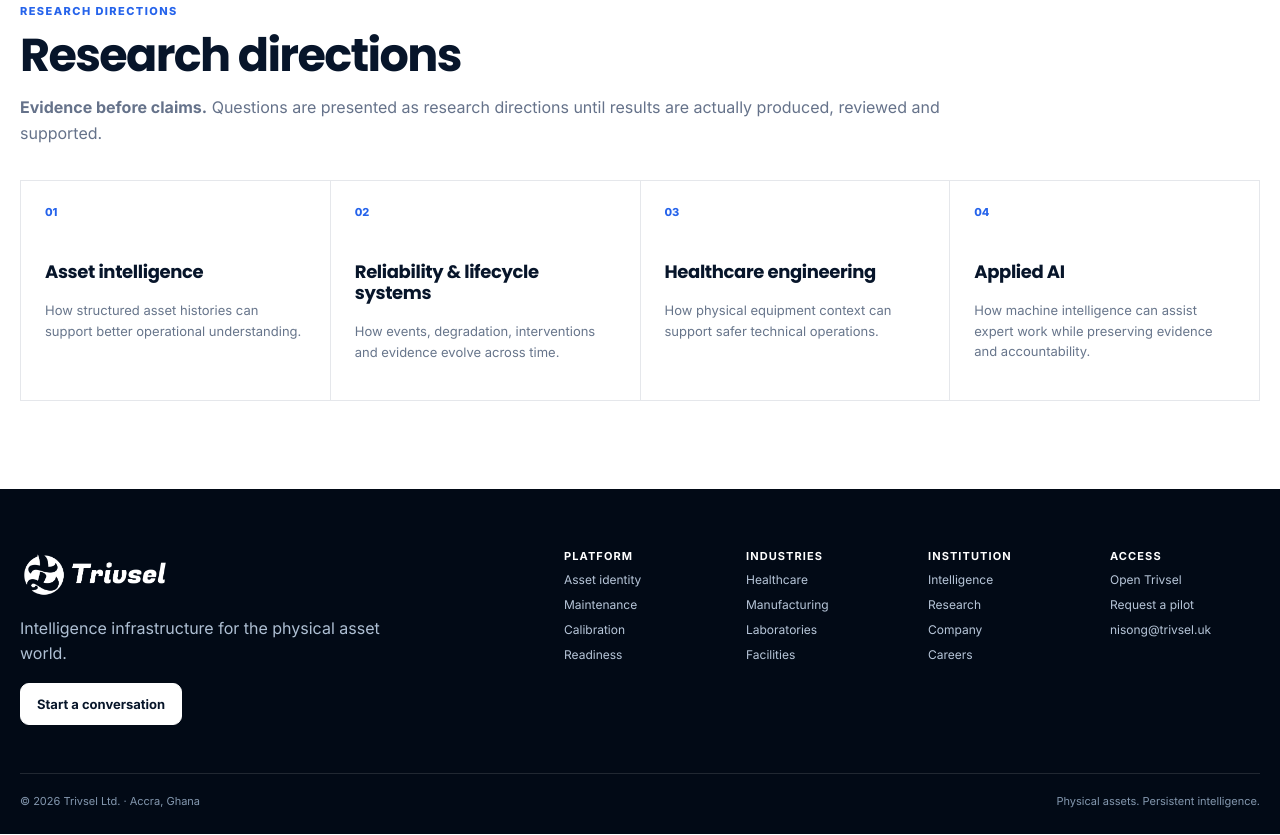
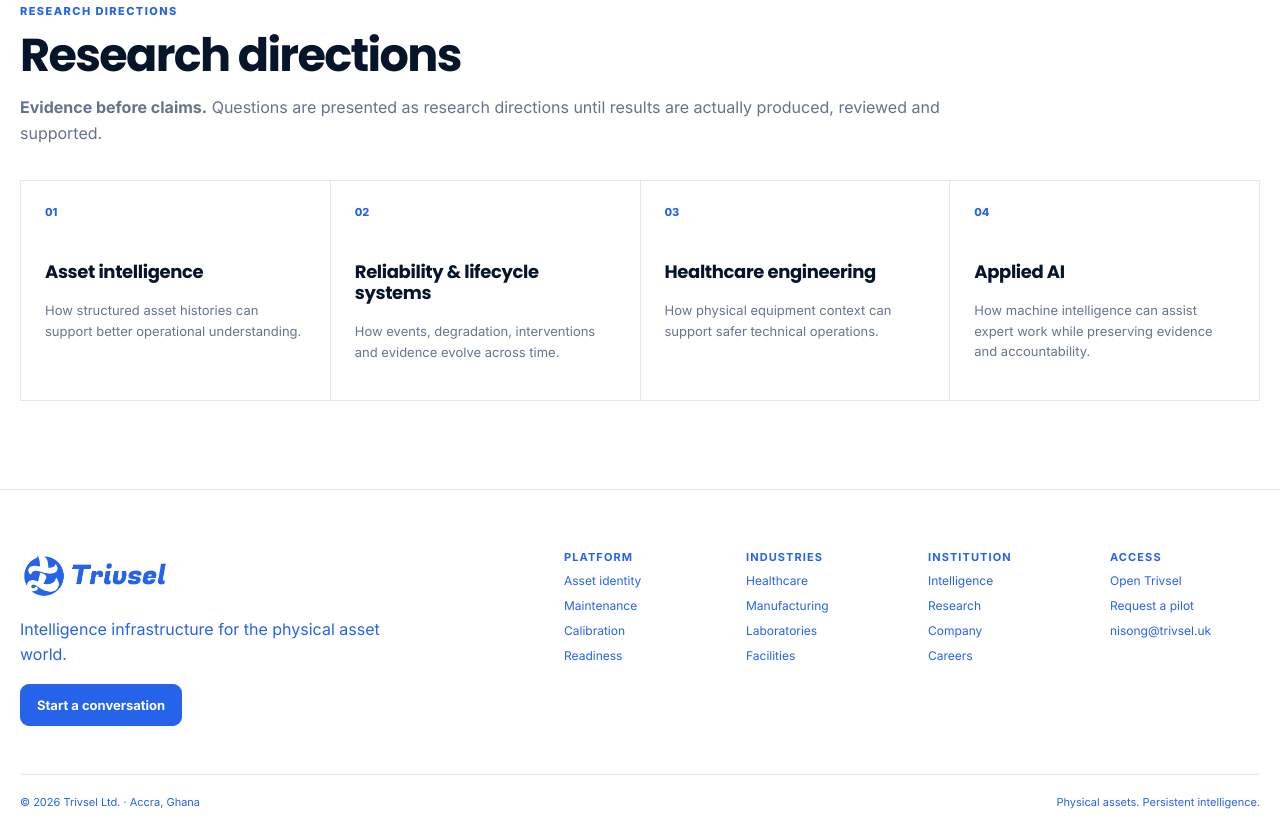
Before and after one commit to NisongMonyimba/trivsel-biomedical, a plain HTML site: page research/index.html in a window 1280 px wide. Shown: the part 784-1619 px from the top of the page. Drawn offline with Linux system fonts and the light colour scheme.

Commit message:
Deploy Trivsel title footer and punctuation release
Static public-site release from source commit 392902fb32f51bb4c9ab060118e1043e1e5678a7.

```diff
--- a/research/index.html
+++ b/research/index.html
@@ -1,4 +1,4 @@
-<!-- trivsel-marketing-source: 0af740960d4ccb5c57917be7495b36d0bc349c8f -->
+<!-- trivsel-marketing-source: 392902fb32f51bb4c9ab060118e1043e1e5678a7 -->
 <!doctype html>
 <html lang="en">
 <head>
@@ -6,11 +6,11 @@
   <meta name="viewport" content="width=device-width, initial-scale=1">
   <meta name="theme-color" content="#2563EB">
 <meta name="description" content="Trivsel connects physical asset identity, location, maintenance, calibration, interventions, readiness and history into useful operational context.">
-  <title>Research — Trivsel</title>
+  <title>Research: Trivsel</title>
   <link rel="preconnect" href="https://fonts.googleapis.com">
   <link rel="preconnect" href="https://fonts.gstatic.com" crossorigin>
   <link href="https://fonts.googleapis.com/css2?family=Poppins:wght@600;700;800&display=swap" rel="stylesheet">
-  <link rel="stylesheet" href="/static/marketing/css/site.css?v=app-hover-20260922-054907">
+  <link rel="stylesheet" href="/static/marketing/css/site.css?v=title-footer-noemdash-v6">
   <link rel="icon" type="image/png" href="/static/img/logo-icon.png">
   <link rel="shortcut icon" type="image/png" href="/static/img/logo-icon.png">
   <link rel="apple-touch-icon" href="/static/img/logo-icon.png">
@@ -327,7 +327,7 @@
     <div class="tv-page-hero__copy">
       <p class="tv-eyebrow">TRIVSEL / RESEARCH</p>
       <h1>Research for better physical systems.</h1>
-      <p class="tv-page-hero__lead">We are interested in better ways to understand reliability, measurement, evidence and physical asset systems. These are research directions — not claims of published results or shipped product capability.</p>
+      <p class="tv-page-hero__lead">We are interested in better ways to understand reliability, measurement, evidence and physical asset systems. These are research directions: not claims of published results or shipped product capability.</p>
     </div>
     <figure class="tv-page-hero__media tv-media-card">
       <img src="/static/marketing/img/industry-labs.png" alt="A researcher working with scientific instrumentation in a laboratory." fetchpriority="high">
--- a/static/marketing/css/site.css
+++ b/static/marketing/css/site.css
@@ -1084,3 +1084,121 @@ They keep restrained blue text feedback.
 }
 
 /* END TRIVSEL APP HOVER PARITY */
+
+/* ============================================================
+   TRIVSEL FOOTER — WHITE / BRAND BLUE
+   ============================================================ */
+
+.tv-footer {
+  background: #FFFFFF !important;
+  color: #2563EB !important;
+  border-top: 1px solid #E5E7EB;
+}
+
+/* Main footer copy */
+.tv-footer p,
+.tv-footer span,
+.tv-footer small,
+.tv-footer address {
+  color: #2563EB !important;
+}
+
+/* Column headings */
+.tv-footer h1,
+.tv-footer h2,
+.tv-footer h3,
+.tv-footer h4,
+.tv-footer h5,
+.tv-footer h6,
+.tv-footer__title,
+.tv-footer__heading {
+  color: #2563EB !important;
+}
+
+/* Footer links */
+.tv-footer a {
+  color: #2563EB !important;
+  text-decoration: none;
+  transition:
+    color 0.15s ease,
+    background-color 0.15s ease,
+    border-color 0.15s ease;
+}
+
+@media (hover: hover) and (pointer: fine) {
+  .tv-footer a:hover {
+    color: #1D4ED8 !important;
+    text-decoration: underline;
+    text-underline-offset: 3px;
+  }
+}
+
+.tv-footer a:focus-visible {
+  color: #1D4ED8 !important;
+  outline: 2px solid #2563EB;
+  outline-offset: 3px;
+  border-radius: 4px;
+}
+
+/* Footer brand */
+.tv-footer__brand,
+.tv-footer__brand span,
+.tv-footer__brand strong {
+  color: #2563EB !important;
+}
+
+/*
+Restore the normal blue Trivsel logo in the footer.
+This removes any white/invert filter that was being used
+for the previous dark footer.
+*/
+.tv-footer__brand img,
+.tv-footer img {
+  filter: none !important;
+  opacity: 1 !important;
+}
+
+/* Footer separators */
+.tv-footer hr,
+.tv-footer__bottom,
+.tv-footer__legal,
+.tv-footer__divider {
+  border-color: #DCE6F5 !important;
+}
+
+/* Copyright / bottom-line text */
+.tv-footer__bottom,
+.tv-footer__bottom p,
+.tv-footer__bottom span,
+.tv-footer__legal,
+.tv-footer__legal a {
+  color: #2563EB !important;
+}
+
+/*
+Keep the main CTA visually strong:
+blue background + white foreground.
+*/
+.tv-footer .tv-button,
+.tv-footer .tv-button--blue {
+  background: #2563EB !important;
+  border-color: #2563EB !important;
+  color: #FFFFFF !important;
+}
+
+@media (hover: hover) and (pointer: fine) {
+  .tv-footer .tv-button:hover,
+  .tv-footer .tv-button--blue:hover {
+    background: #1D4ED8 !important;
+    border-color: #1D4ED8 !important;
+    color: #FFFFFF !important;
+  }
+}
+
+/* Reduced motion */
+@media (prefers-reduced-motion: reduce) {
+  .tv-footer a,
+  .tv-footer .tv-button {
+    transition: none !important;
+  }
+}
```
Also changed, not shown: careers/index.html (+3 -3 lines), company/index.html (+3 -3 lines), contact/index.html (+3 -3 lines), index.html (+4 -4 lines), industries/index.html (+3 -3 lines), intelligence/index.html (+3 -3 lines), platform/index.html (+4 -4 lines).
